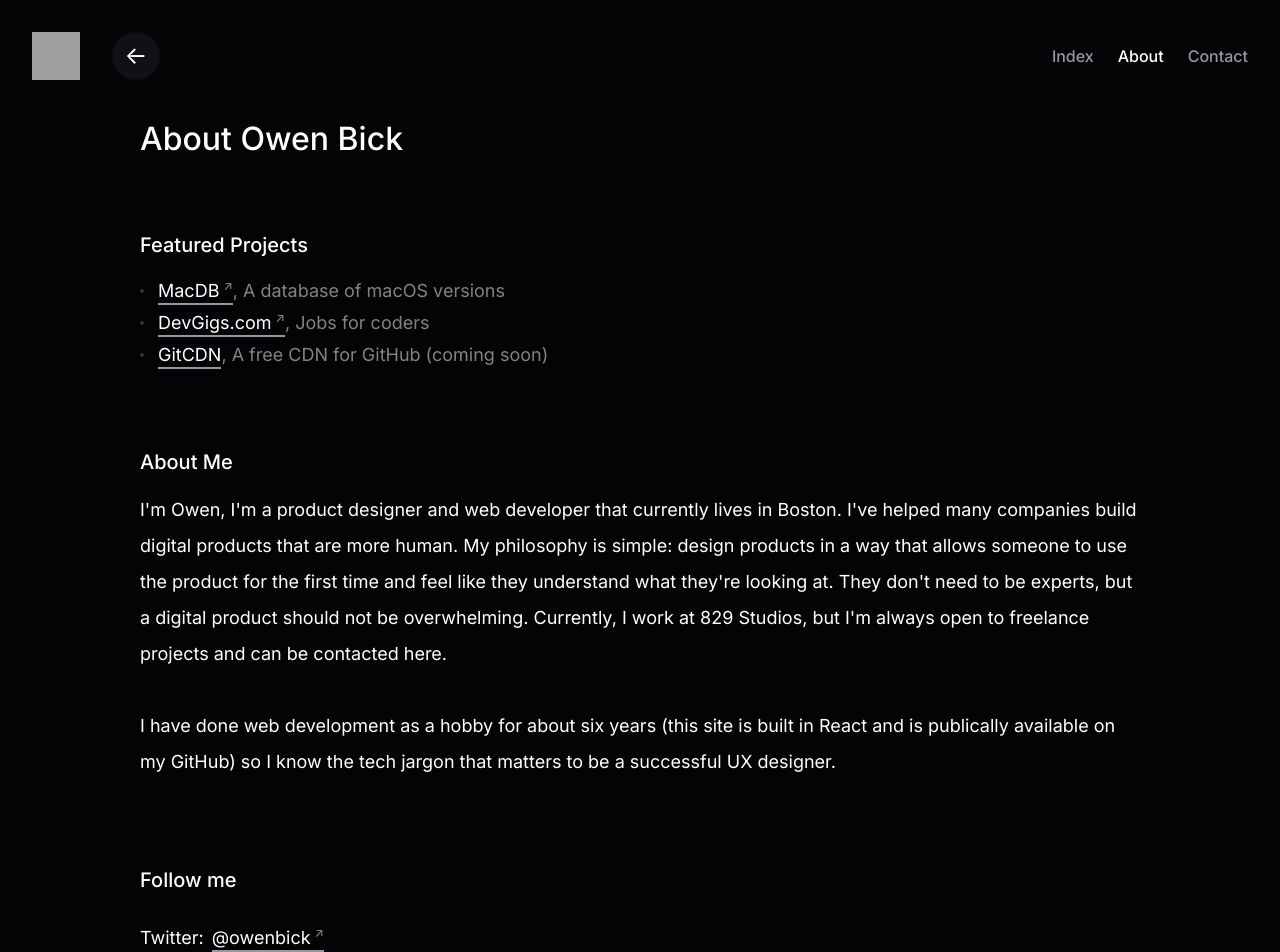
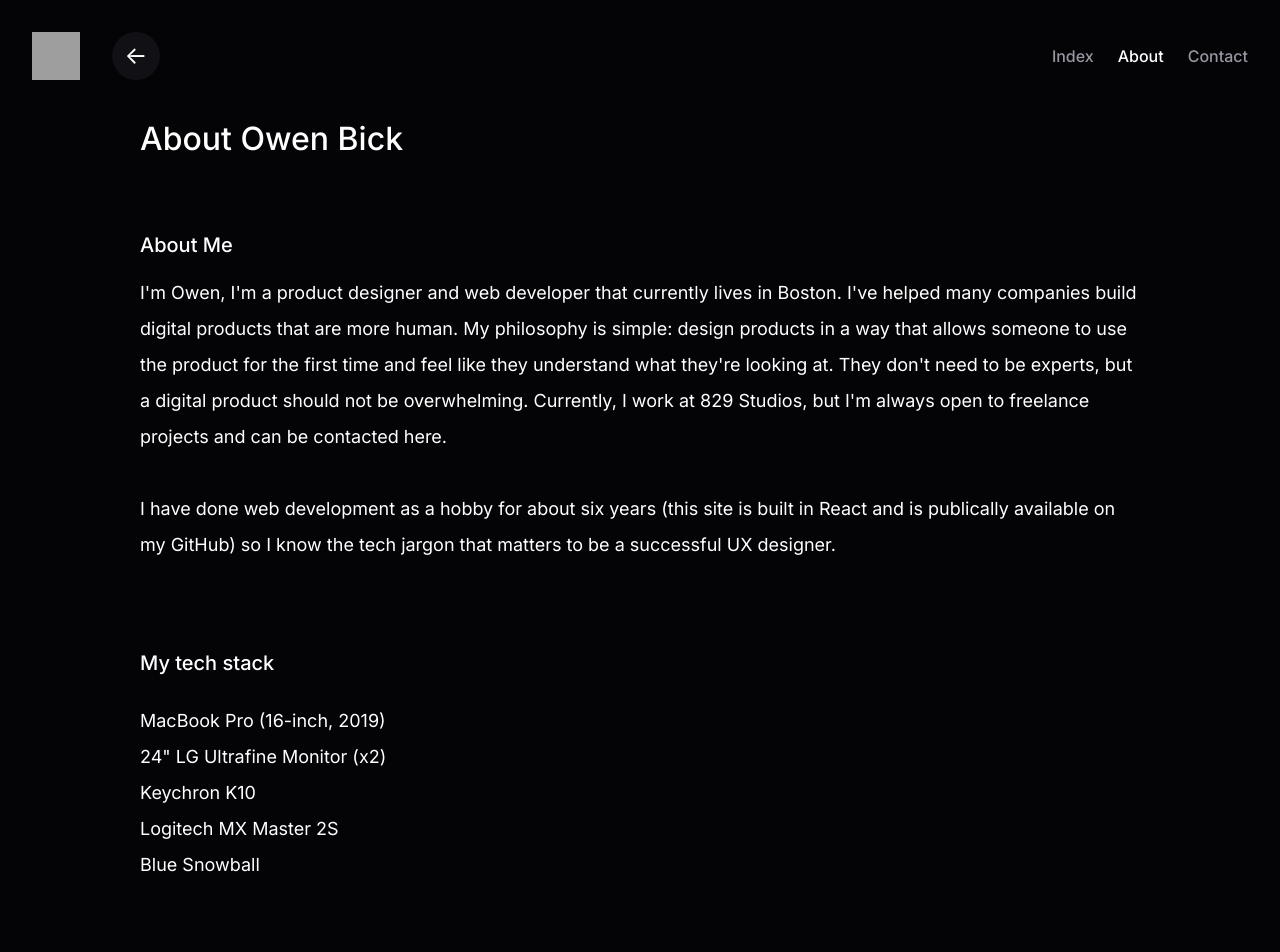
Before and after one commit to bick/website, a Next.js app: page /about in a window 1280 px wide. Shown: the top 952 px of the page. Built offline with nearby package versions, Linux system fonts and the light colour scheme; grey boxes are pictures that could not be loaded.

Commit message:
Initial commit

```diff
--- a/pages/about.js
+++ b/pages/about.js
@@ -48,25 +48,6 @@ export default function Home() {
             <h1>About Owen Bick</h1>
           </div>
         </section>
-        <section className="portfolio">
-          <div className="container">
-            <h3>Featured Projects</h3>
-            <ul className="portfolio__list">
-              <li>
-                <a href="//macdb.io" target="_blank">MacDB</a>
-                <span>, A database of macOS versions</span>
-              </li>
-              <li>
-                <a href="//devgigs.com" target="_blank">DevGigs.com</a>
-                <span>, Jobs for coders</span>
-              </li>
-              <li>
-                <a href="#">GitCDN</a>
-                <span>, A free CDN for GitHub (coming soon)</span>
-              </li>
-            </ul>
-          </div>
-        </section>
         <section className="about">
           <div className="container">
             <h3>About Me</h3>
@@ -85,6 +66,25 @@ export default function Home() {
               GitHub) so I know the tech jargon that matters to be a successful
               UX designer.
             </p>
+          </div>
+        </section>
+        <section className="social">
+          <div className="container">
+            <h3>My tech stack</h3>
+            <span>MacBook Pro (16-inch, 2019)</span>
+            <br />
+            <span>24" LG Ultrafine Monitor (x2)</span>
+            <br />
+            <span>Keychron K10</span>
+            <br />
+            <span>Logitech MX Master 2S</span>
+            <br />
+            <span>Blue Snowball</span>
+          </div>
+        </section>
+        <section className="social">
+          <div className="container">
+            <h3>This website was built using NextJS, SASS, and Netlify.</h3>
           </div>
         </section>
         <section className="social">
```
